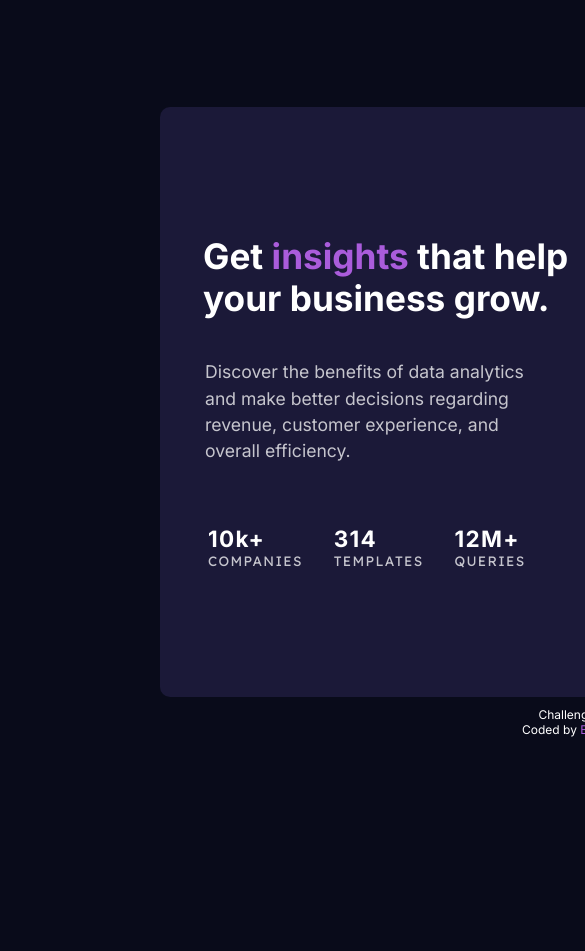
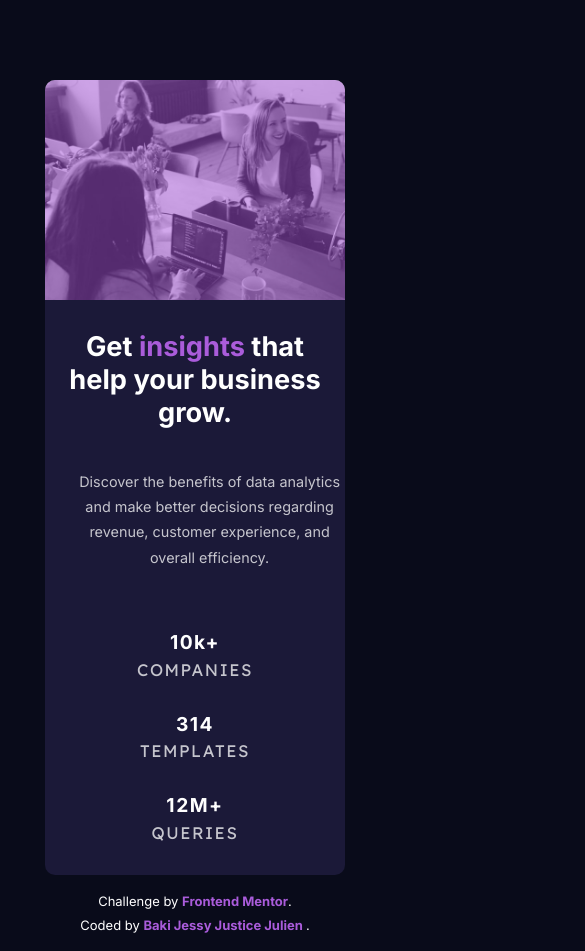
Before and after one commit to blackdreamer15/Frontend-Mentor-Challenges, a plain HTML site: page 3-Stats-Preview-Card-Component/index.html in a window 390 px wide. Shown: the top 951 px of the page, 585 px wide, since content can reach past the window. Before the commit the page ends 844 px from the top, so only its background shows below. Drawn offline with Linux system fonts and the light colour scheme.

Commit message:
Update - Work on the responsiveness on devices

```diff
--- a/3-Stats-Preview-Card-Component/main.css
+++ b/3-Stats-Preview-Card-Component/main.css
@@ -100,7 +100,7 @@ main section.card {
 
 
 main section.card h1 {
-    font-size: 2.2rem;
+    font-size: 3rem;
     font-weight: 700;
     margin: 0 35px 40px;
     padding: 0 .5rem;
@@ -113,7 +113,7 @@ main section.card h1 span {
 
 main section.card div.card-content > p {
     margin: 0 45px 60px;
-    font-size: 1.1rem;
+    font-size: 1.3rem;
     line-height: 1.5;
     color: var(--secondaryWhite);
 }
@@ -127,7 +127,7 @@ main section.card div.card-content ul.card-stats {
     display: flex;
     justify-content: space-between;
     letter-spacing: 1.3px;
-    margin: 0 3rem;
+    margin: 0 8rem 0 3rem;
 }
 
 main section.card div.card-content ul.card-stats li h2 {
@@ -141,23 +141,120 @@ main section.card div.card-content ul.card-stats p {
 }
 
 /*--MOBILE RESPONSIVE STYLES--*/
-/* @media only screen and (max-width: 1024px) {
+@media only screen and (max-width: 1024px) {
+    body {
+        font-size: 12px;
+    }
+    main {
+        margin: 12rem auto;
+    }
+    main section.card {
+        padding: 3rem 4.5rem 3rem 3rem;
+    }
+    main section.card h1 {
+        font-size: 2.8rem;
+        margin: 0 -10px 40px 20px;
+    }
+    main section.card div.card-content > p {
+        font-size: 1.18rem;
+        margin-left: 30px;
+        width: 90%;
+        line-height: 1.7;
+    }
+    main section.card div.card-content ul.card-stats {
+        margin: 0 8rem 0 30px;
+        letter-spacing: 1.5px;
+    }
+
+    main section.card div.card-content ul.card-stats p {
+        font-size: 1.1rem;
+    }
+
+    main section.card div.card-content ul.card-stats li h2 {
+        font-size: 1.8rem;
+        margin-bottom: .2rem;
+    }
 
 }
 
-/* @media only screen and (max-width: 635px) {
+@media only screen and (max-width: 625px) {
+    body {
+        flex-direction: column;
+    }
+    main {
+        flex-direction: column-reverse;
+        margin: 8px;
+        min-width: 200px;
+        margin-top: 5rem;
+    }
+    main section.card {
+        width: 300px;
+        padding: 0;
+        border-radius: 0 0 10px 10px;
+    }
+    main section.card h1 {
+        font-size: 1.7rem;
+        margin: 30px 20px 40px;
+        padding: 0;
+    }
+    main section.card div.card-content > p {
+        margin: 0 30px 60px;
+        font-size: .9rem;
+        line-height: 1.75;
+    }
+    main section.card h1, main section.card div.card-content > p {
+        text-align: center;
+    }
+    main section.card div.card-content {
+        margin-right: 0;
+    }
+    main section.card div.card-content ul.card-stats {
+        flex-direction: column;
+        align-items: center;
+        margin: 0 6rem 0;
+    }
+    main section.card div.card-content ul.card-stats li {
+        margin-bottom: 2rem;
+    }
+    main section.card div.card-content ul.card-stats li h2 {
+        font-size: 1.2rem;
+        text-align: center;
+        margin-bottom: 0.25em;
+    }
+    main section.card div.card-content ul.card-stats li p {
+        font-size: 1.05rem;
+    }
+    main div.header-img {
+        min-height: 220px;
+        width: 300px;
+        border-radius: 10px 10px 0 0;
+        overflow: hidden;
 
-
-} */
+        background: url('Images/image-header-mobile.jpg') no-repeat;
+        background-size: cover;
+    }
+    main div.header-img div.overlay, main div.header-img div.overlay div.overlay-child {
+        height: 220px;
+    }
+    .attribution {
+        position: relative;
+        margin: 60px auto 10px;
+    }
+}
 
 /*--FOOTER--*/
 footer.attribution {
     margin-top: 10px;
     text-align: center;
-    font-size: 12px;
+    font-size: 13px;
+}
+
+footer.attribution p {
+    margin-bottom: .5rem;
 }
 
 footer.attribution p a {
+    font-weight: 700;
     color: var(--lightViolet);
     text-decoration: none;
     transition: all ease-in-out;
@@ -166,4 +263,6 @@ footer.attribution p a {
 footer.attribution p a:hover {
     color: var(--darkUnsaturatedBlue);
     background-color: var(--lightViolet);
+    border-radius: 5px;
+    padding: 5px;
 }
```
